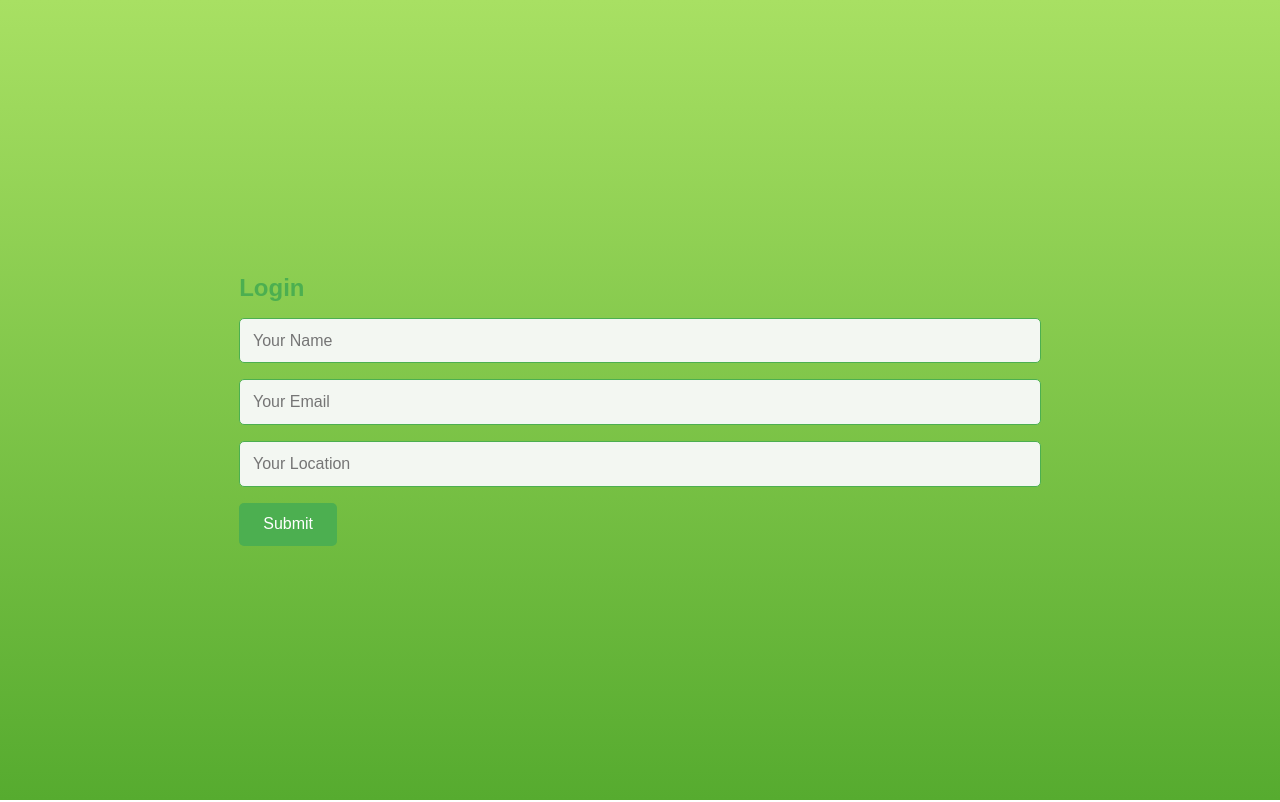
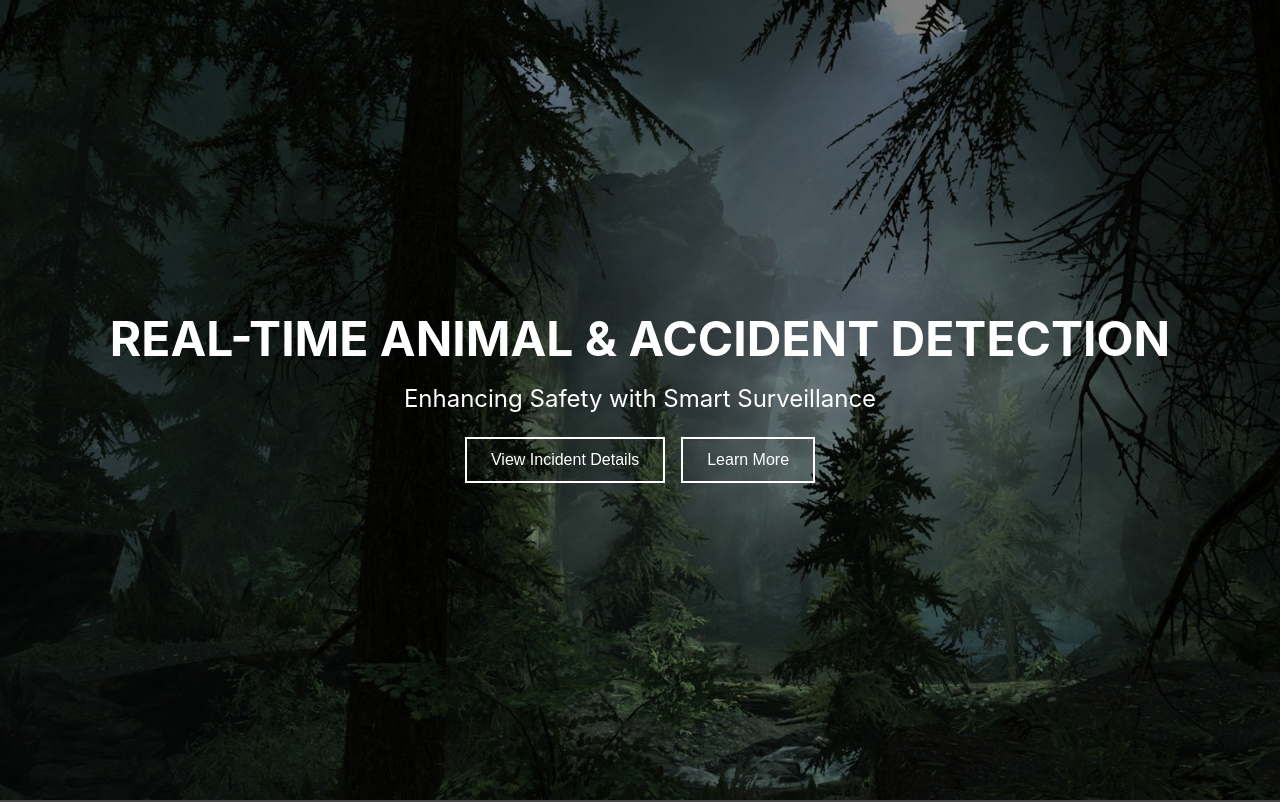
Before and after one commit to aswathy-s-ajith/alert-system, a React (Create React App) app in the folder client/: page / in a window 1280 px wide. Shown: the top 802 px of the page. Built offline with nearby package versions, Linux system fonts and the light colour scheme; no server answers.

Commit message:
removed login

```diff
--- a/client/package.json
+++ b/client/package.json
@@ -12,6 +12,7 @@
     "react-scripts": "5.0.1",
     "web-vitals": "^2.1.4"
   },
+
   "scripts": {
     "start": "react-scripts start",
     "build": "react-scripts build",
--- a/client/src/App.js
+++ b/client/src/App.js
@@ -1,6 +1,6 @@
 import { useEffect, useState } from 'react';
 import './App.css';
-import Login from './login';
+import Landingpage from './landingpage.js';
 import { requestForToken } from "./config/firebase";
 
 
@@ -24,7 +24,7 @@ function App() {
 
   return (
 
-    <Login></Login>
+    <Landingpage></Landingpage>
   );
 }
 
--- a/client/src/login.css
+++ /dev/null
@@ -1,64 +0,0 @@
-body {
-  margin: 0;
-  padding: 0;
-  height: 100vh;
-  display: flex;
-  justify-content: center;
-  align-items: center;
-  background: linear-gradient(to bottom, #a8e063, #56ab2f); /* Nature-inspired green gradient */
-  font-family: 'Poppins', sans-serif;
-}
-
-.container {
-  background: rgba(255, 255, 255, 0.9); /* Semi-transparent white */
-  padding: 2rem;
-  border-radius: 10px;
-  box-shadow: 0 8px 16px rgba(0, 0, 0, 0.2);
-  max-width: 400px;
-  width: 100%;
-  text-align: center;
-}
-
-h2 {
-  margin-bottom: 1rem;
-  color: #4caf50; /* Green text */
-  font-weight: bold;
-}
-
-input[type="text"],
-input[type="email"],
-input[type="text"] {
-  width: 100%;
-  padding: 0.8rem;
-  margin-bottom: 1rem;
-  border: 1px solid #4caf50;
-  border-radius: 5px;
-  box-sizing: border-box;
-  background-color: #f3f7f2; /* Soft green background */
-  color: #333;
-  font-size: 1rem;
-  outline: none;
-  transition: all 0.3s ease;
-}
-
-input[type="text"]:focus,
-input[type="email"]:focus,
-input[type="text"]:focus {
-  border-color: #56ab2f; /* Darker green on focus */
-  box-shadow: 0 0 8px rgba(86, 171, 47, 0.3);
-}
-
-button {
-  background-color: #4caf50;
-  color: white;
-  padding: 0.8rem 1.5rem;
-  border: none;
-  border-radius: 5px;
-  cursor: pointer;
-  font-size: 1rem;
-  transition: background-color 0.3s ease;
-}
-
-button:hover {
-  background-color: #56ab2f; /* Darker green on hover */
-}
--- a/client/src/login.js
+++ /dev/null
@@ -1,57 +0,0 @@
-import  { useState } from "react";
-import Landingpage from "./landingpage";
-import './login.css';
-
-const Login = () => {
-  const [isLoggedIn, setIsLoggedIn] = useState(false);
-  const [name, setName] = useState("");
-  const [email, setEmail] = useState("");
-  const [location, setLocation] = useState("");
-
-  const handleSubmit = (e) => {
-    e.preventDefault();
-    // You can add form validation or processing here
-
-    // Set isLoggedIn to true to show the landing page
-    setIsLoggedIn(true);
-  };
-
-  if (isLoggedIn) {
-    // Render the landing page after login
-    return (
-      <Landingpage></Landingpage>
-    );
-  }
-
-  return (
-    <div className="login-container">
-      <h2>Login</h2>
-      <form onSubmit={handleSubmit}>
-        <input
-          type="text"
-          placeholder="Your Name"
-          value={name}
-          onChange={(e) => setName(e.target.value)}
-          required
-        />
-        <input
-          type="email"
-          placeholder="Your Email"
-          value={email}
-          onChange={(e) => setEmail(e.target.value)}
-          required
-        />
-        <input
-          type="text"
-          placeholder="Your Location"
-          value={location}
-          onChange={(e) => setLocation(e.target.value)}
-          required
-        />
-        <button type="submit">Submit</button>
-      </form>
-    </div>
-  );
-};
-
-export default Login;
--- /dev/null
+++ b/package.json
@@ -0,0 +1,5 @@
+{
+  "devDependencies": {
+    "@babel/plugin-proposal-private-property-in-object": "^7.21.11"
+  }
+}
```
Also changed, not shown: 1 other file (tests, documents, lock files or other folders).
